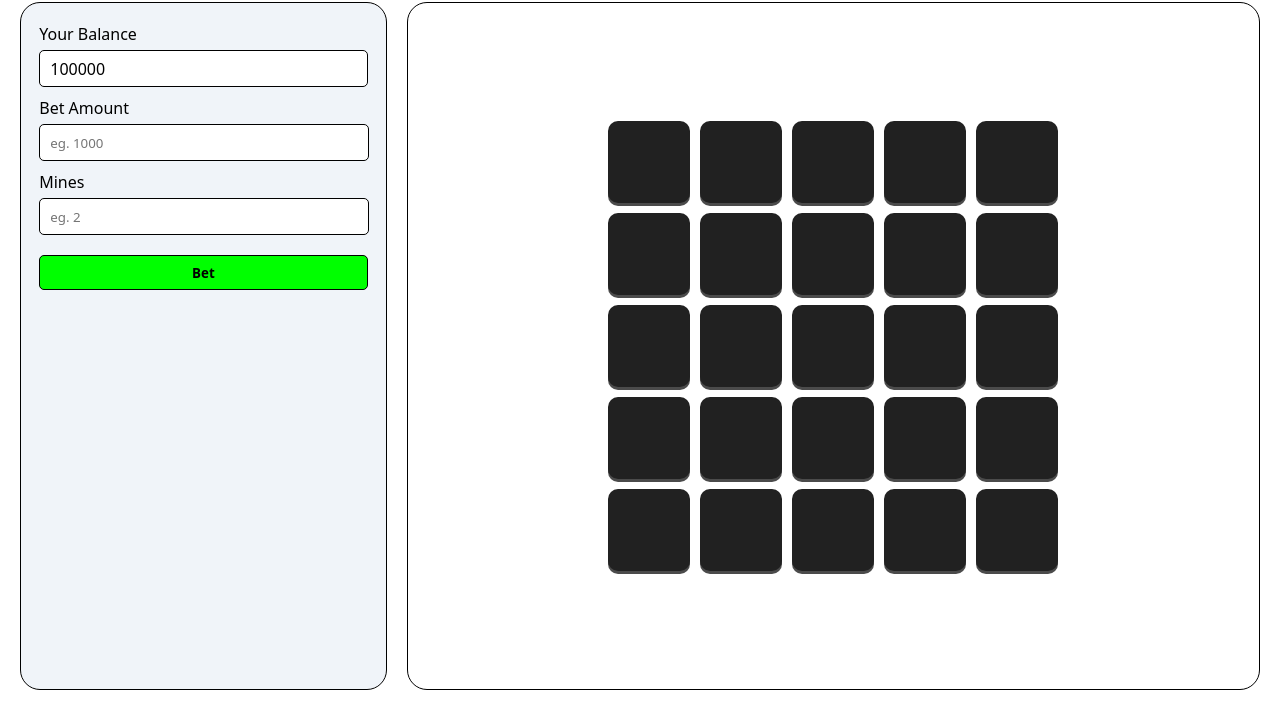
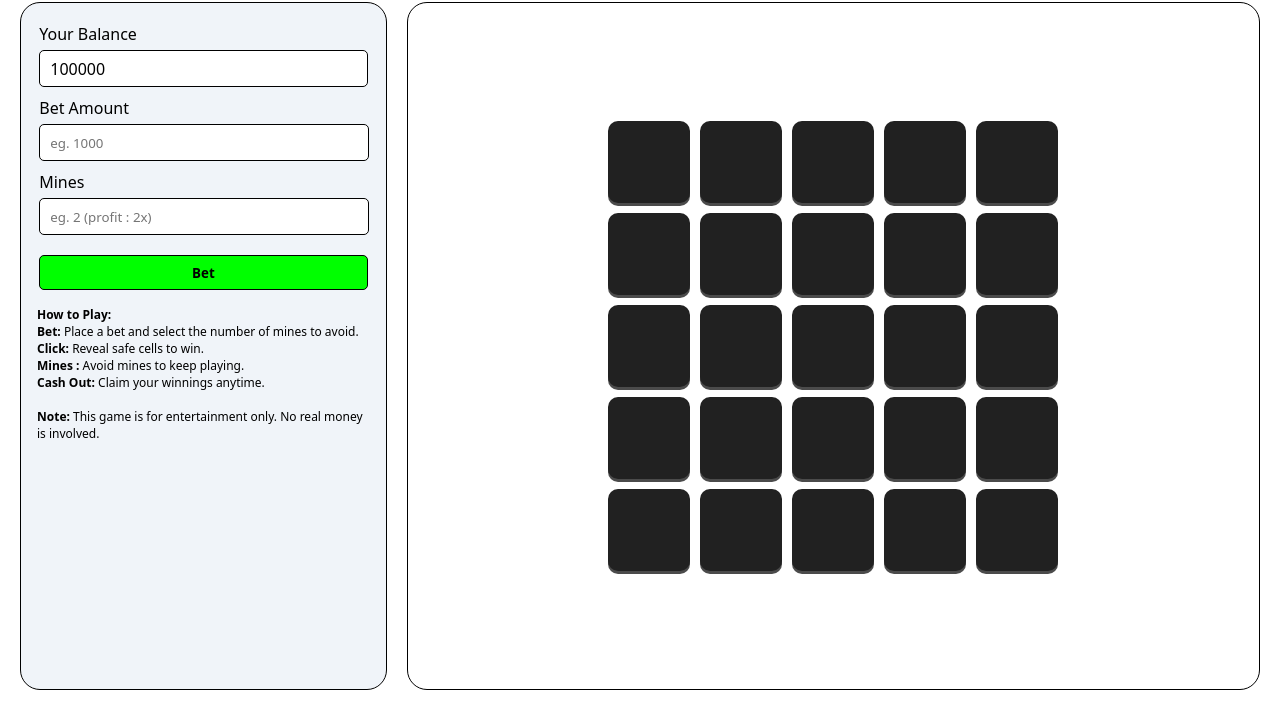
Before and after one commit to harshitkowsik/trueGamble, a plain HTML site: page index.html in a window 1280 px wide. Shown: the part 90-800 px from the top of the page. Drawn offline with Linux system fonts and the light colour scheme.

Commit message:
Update index.html

```diff
--- a/index.html
+++ b/index.html
@@ -49,10 +49,9 @@
                     <label for="betAmount">Bet Amount</label>
                     <input type="number" id="betAmount" min="100" max="100000000" placeholder="eg. 1000" required aria-label="Enter Bet Amount">
                     <label for="mines">Mines</label>
-                    <input type="number" id="mines" min="1" max="10" placeholder="eg. 2" required aria-label="Select Mines">
+                    <input type="number" id="mines" min="1" max="10" placeholder="eg. 2 (profit : 2x)" required aria-label="Select Mines">
                     <button id="betButton" type="submit" aria-label="Place Bet">Bet</button>
                 </form>
-
                 <div id="betInfo">
                     <p>Profit</p>
                     <div id="profit-box" aria-live="polite">
@@ -60,7 +59,13 @@
                     </div>
                     <button id="cashout" onclick="gameOver();" aria-label="Cash Out">Cashout</button>
                 </div>
-                <br>
+                 <p style="font-size:12px ; margin: 16px ;"><b>How to Play:</b><br>
+                    <b>Bet:</b> Place a bet and select the number of mines to avoid.<br>
+                    <b>Click: </b>Reveal safe cells to win. <br>
+                    <b>Mines : </b>Avoid mines to keep playing.<br>
+                    <b>Cash Out: </b>Claim your winnings anytime.<br><br>
+                    <b>Note:</b> This game is for entertainment only. No real money is involved.
+                </p>
             </div>
 
             <div class="main-area-right">
```
